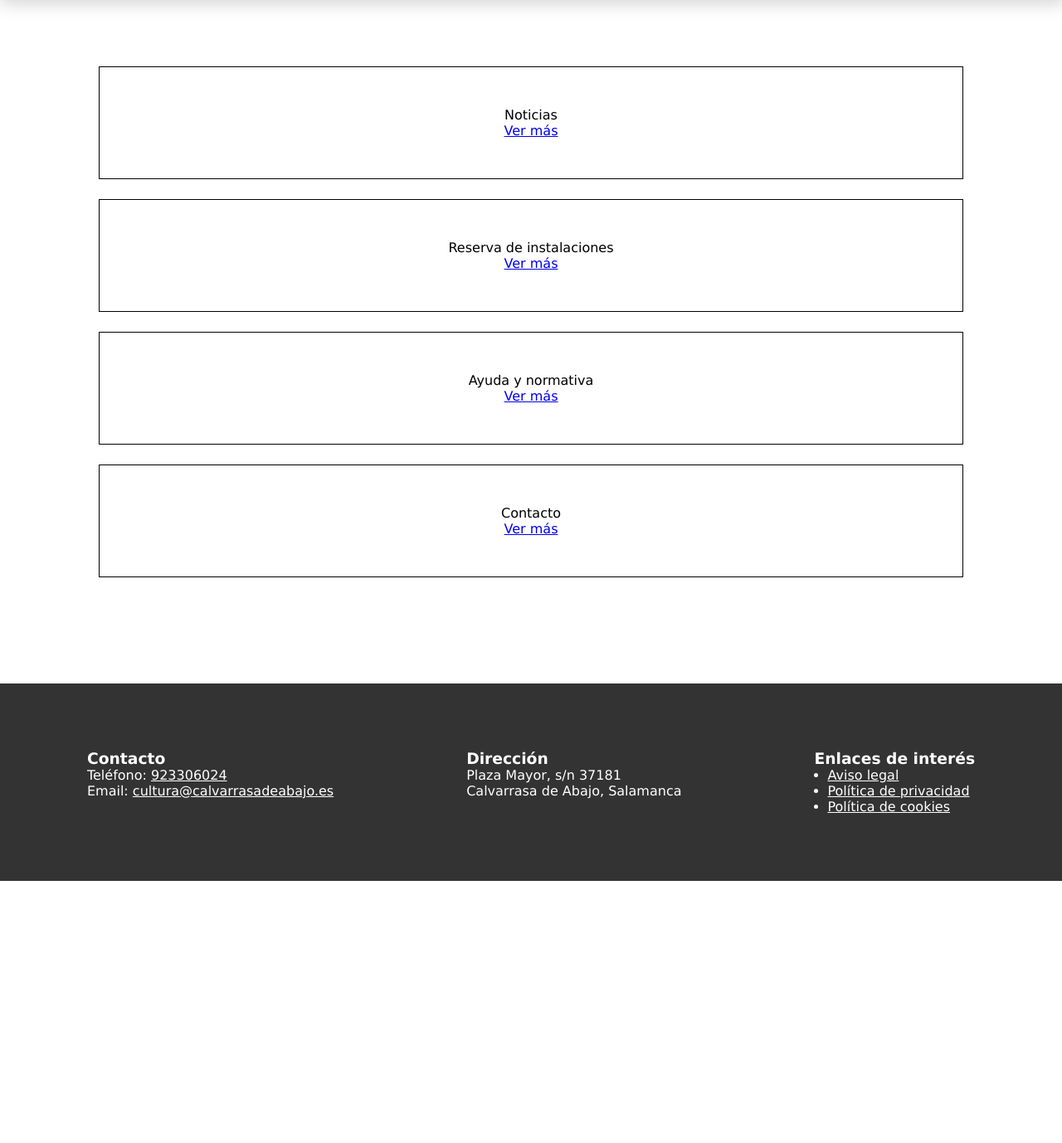
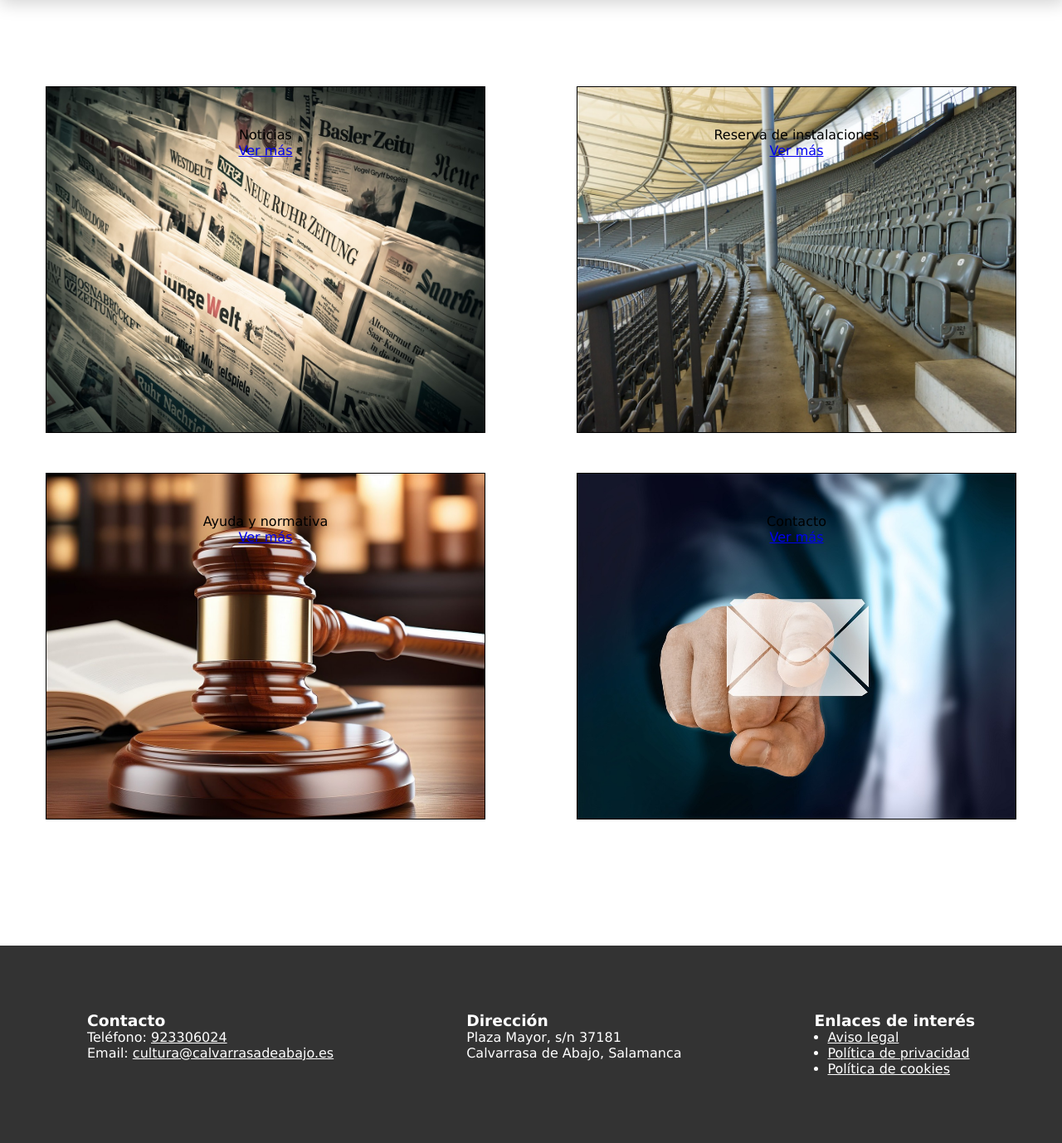
Before and after one commit to Plgarciar/eReservas, a PHP site: page / in a window 1280 px wide. Shown: the part 117-1495 px from the top of the page at 83% size. Before the commit the page ends 1179 px from the top, so only its background shows below. Run offline with PHP 8.4, Linux system fonts and the light colour scheme.

```diff
--- a/vista/css/estilosInicio.css
+++ b/vista/css/estilosInicio.css
@@ -410,16 +410,52 @@ hr{
     color: darkblue;
 }
 
+#contenedorInicio{
+    margin-top: 5em;
+    display: flex;
+    flex-wrap: wrap;
+}
+
 .seccionesInicio{
     border: 1px solid black;
-    width: 80%;
+    width: 40%;
+    height: 20em;
     margin: 1.5em auto;
     padding: 3em .5em;
     text-align: center;
+    transition: scale 2s
+}
+
+.seccionesInicio:hover{
+    scale: 1.1 1.1;
 }
 
 .seccionesInicio:nth-of-type(1){
-    margin-top: 5em;
+    background-image: url("../../recursos/imagenes/noticias.jpg");
+    background-repeat: no-repeat;
+    background-size: cover;
+    background-position: center;
+}
+
+.seccionesInicio:nth-of-type(2){
+    background-image: url("../../recursos/imagenes/instalacion.jpg");
+    background-repeat: no-repeat;
+    background-size: cover;
+    background-position: center;
+}
+
+.seccionesInicio:nth-of-type(3){
+    background-image: url("../../recursos/imagenes/normativa.jpg");
+    background-repeat: no-repeat;
+    background-size: cover;
+    background-position: center;
+}
+
+.seccionesInicio:nth-of-type(4){
+    background-image: url("../../recursos/imagenes/contacto.jpg");
+    background-repeat: no-repeat;
+    background-size: cover;
+    background-position: center;
 }
 
 .contenedorInstalaciones{
--- a/vista/vista_inicio.php
+++ b/vista/vista_inicio.php
@@ -1,8 +1,9 @@
 <?php ob_start();?>
 
+<div id="contenedorInicio">
     <div class="seccionesInicio">
         <p>Noticias</p>
-        <a href="#">Ver más</a>
+        <a href="https://calvarrasadeabajo.es/ultimas-noticias/">Ver más</a>
     </div>
     <div class="seccionesInicio">
         <p>Reserva de instalaciones</p>
@@ -16,7 +17,7 @@
         <p>Contacto</p>
         <a href="#">Ver más</a>
     </div>
-
+</div>
 <?php $contenido = ob_get_clean();?>
 
 <?php include 'estructura.php' ;?>
```
Also changed, not shown: controlador/ControladorReservas.php (+11 -5 lines), modelo/Instalaciones.php (+14 -15 lines), vista/vista_gestionarInstalaciones.php (+17 -7 lines), vista/vista_modificarDatos.php (+4 -7 lines), recursos/imagenes/contacto.jpg (added), recursos/imagenes/instalacion.jpg (added), recursos/imagenes/normativa.jpg (added), recursos/imagenes/normativa2.jpg (added), recursos/imagenes/noticias.jpg (added).
